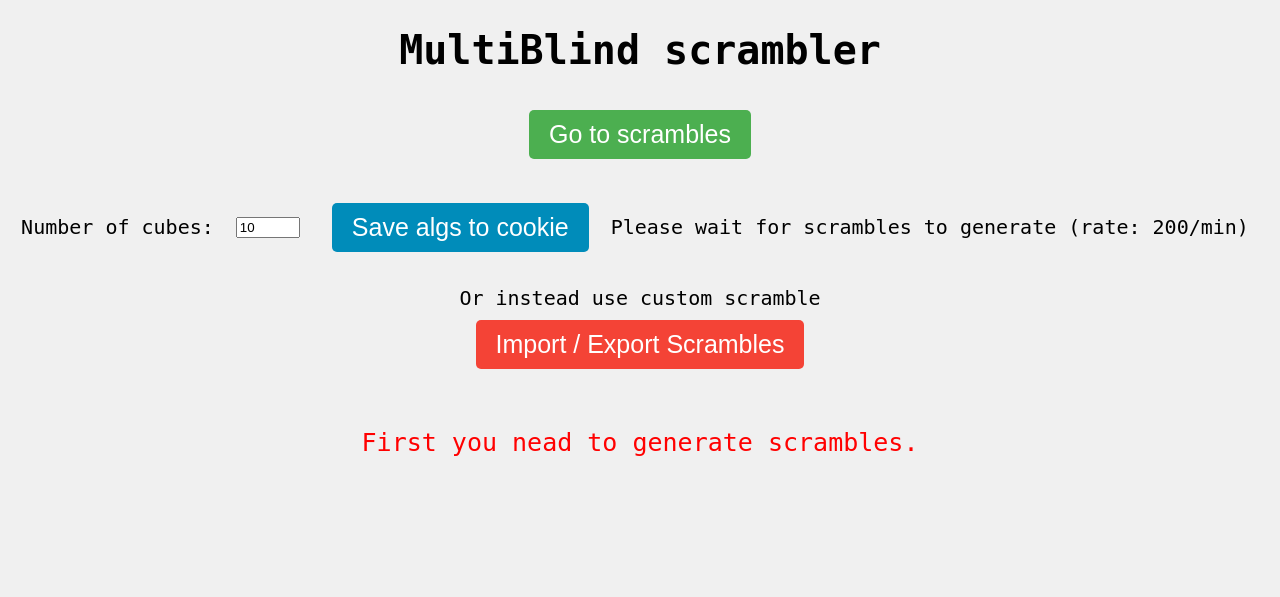
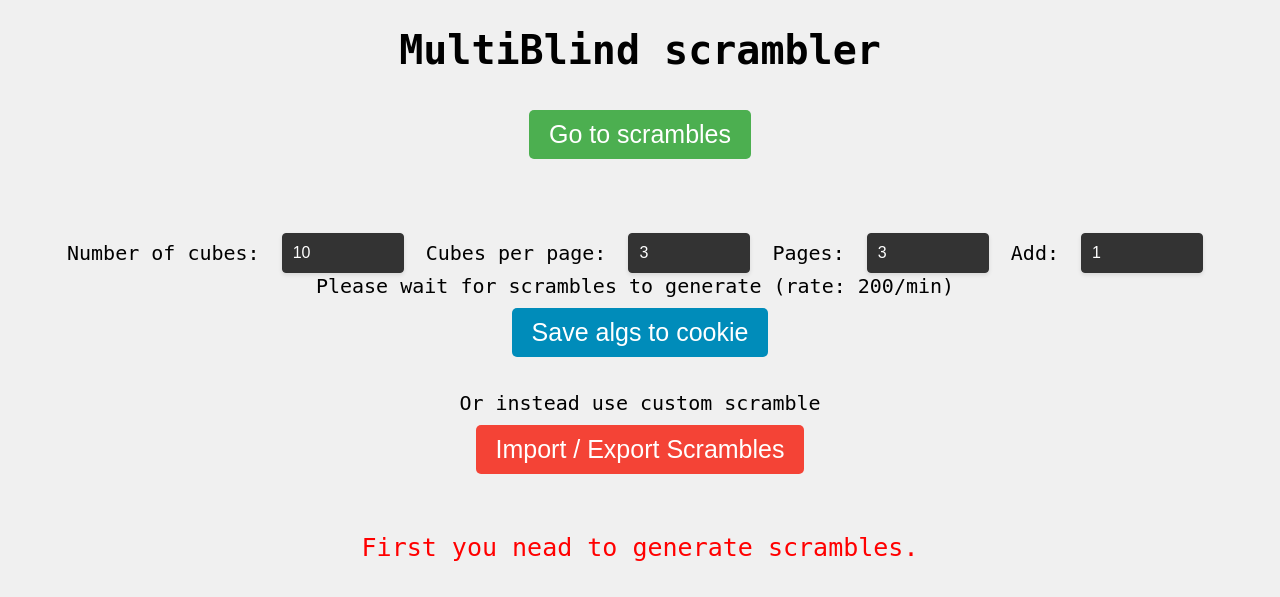
Before and after one commit to Mankifg/mbldscramb, a FastAPI app: page /scramble in a window 1280 px wide. Shown: the top 597 px of the page. Run offline with FastAPI, Linux system fonts and the light colour scheme.

Commit message:
styles/ more options

```diff
--- a/main.py
+++ b/main.py
@@ -27,6 +27,7 @@ pattern = "(([UuDdLlRrFfBbMESxyz]|[UDLRFB]w)[2']?)+"
 
 app = FastAPI()
 templates = Jinja2Templates(directory="templates")
+app.mount("/static", StaticFiles(directory="static"), name="static")
 
 def up_face(alg):
 
@@ -203,17 +204,18 @@ async def handle_form(response:Response,input_text: str = Form(...)):
     return {"output": "Saved"}
 
 @app.post("/save_scr")
-async def save_scr(response: Response,cubes: int = 2):
-    print(cubes)
+async def save_scr(response: Response,cpp:int,pages:int,add:int):
+    print(cpp,pages,add)
+
     scrambles = []
-
-    width, height, reaminder = scale(cubes)
+    width, height, reaminder = pages,cpp,add
 
     for _ in range(width):
         n = []
         for _ in range(height):
             n.append(scrambler333.get_3BLD_scramble())
         scrambles.append(n)
+        print("+")
 
     extra = []
     for _ in range(reaminder):
@@ -221,3 +223,4 @@ async def save_scr(response: Response,cubes: int = 2):
     scrambles.append(extra)
 
     response.set_cookie(key="s", value=scrambles, httponly=True)
+    print("DONE ",cpp,pages,add)
--- /dev/null
+++ b/static/styles.css
@@ -0,0 +1,240 @@
+
+body {
+    font-family: monospace !important;
+    font-size: 20px;
+    text-align: center;
+    background-color: #f0f0f0;
+    margin: 0;
+    display: flex;
+    flex-direction: column;
+    min-height: 100vh;
+}
+table {
+    margin: auto;
+    width: auto;
+    border-collapse: collapse;
+}
+th, td {
+    border: 1px solid transparent !important;
+    padding: 1px;
+    text-align: left;
+}
+#num {
+    font-size: 40px;
+}
+#scrm {
+    font-size: 30px;
+}
+#custom {
+    font-size: 30px;
+}
+#error {
+    font-size: 25px;
+    color: red;
+    text-align: center;
+}
+#newScrambleForm * {
+    display: inline-block;
+    margin-right: 10px;
+    vertical-align: middle;
+}
+#newScrambleForm p {
+    margin: 0;
+}
+.button {
+    font-size: 25px;
+    padding: 10px 20px;
+    margin: 10px;
+    color: white;
+    border: none;
+    cursor: pointer;
+    border-radius: 5px;
+}
+.button-go {
+    background-color: #4CAF50;
+}
+.button-go:hover {
+    background-color: #45a049;
+}
+.button-save {
+    background-color: #008CBA;
+}
+.button-save:hover {
+    background-color: #007bb5;
+}
+.button-custom {
+    background-color: #f44336;
+}
+.button-custom:hover {
+    background-color: #e53935;
+}
+footer {
+    margin-top: auto;
+    text-align: center;
+    padding: 10px;
+    font-size: medium;
+    background-color: #f1f1f1; /* Optional: Adds a light grey background to the footer */
+}
+
+.container {
+    display: flex;
+    justify-content: center; /* Center horizontally */
+  }
+.center-div {
+    background-color: lightblue;
+    padding: 20px;
+  }
+
+  input[type="number"] {
+    width: 100px; /* Adjust the width as needed */
+    padding: 10px;
+    font-size: 16px;
+    border: 1px solid #333;
+    border-radius: 4px;
+    background-color: #333; /* Dark background */
+    color: #fff; /* White text */
+    box-shadow: 0 2px 4px rgba(0, 0, 0, 0.1);
+    transition: background-color 0.3s ease, border-color 0.3s ease;
+}
+
+/* From Uiverse.io by ZacharyCrespin */
+@keyframes square-animation {
+    0% {
+     left: 0;
+     top: 0;
+    }
+
+    10.5% {
+     left: 0;
+     top: 0;
+    }
+
+    12.5% {
+     left: 32px;
+     top: 0;
+    }
+
+    23% {
+     left: 32px;
+     top: 0;
+    }
+
+    25% {
+     left: 64px;
+     top: 0;
+    }
+
+    35.5% {
+     left: 64px;
+     top: 0;
+    }
+
+    37.5% {
+     left: 64px;
+     top: 32px;
+    }
+
+    48% {
+     left: 64px;
+     top: 32px;
+    }
+
+    50% {
+     left: 32px;
+     top: 32px;
+    }
+
+    60.5% {
+     left: 32px;
+     top: 32px;
+    }
+
+    62.5% {
+     left: 32px;
+     top: 64px;
+    }
+
+    73% {
+     left: 32px;
+     top: 64px;
+    }
+
+    75% {
+     left: 0;
+     top: 64px;
+    }
+
+    85.5% {
+     left: 0;
+     top: 64px;
+    }
+
+    87.5% {
+     left: 0;
+     top: 32px;
+    }
+
+    98% {
+     left: 0;
+     top: 32px;
+    }
+
+    100% {
+     left: 0;
+     top: 0;
+    }
+   }
+
+   .loader {
+    position: relative;
+    width: 96px;
+    height: 96px;
+    transform: rotate(45deg);
+   }
+
+   .loader-square {
+    position: absolute;
+    top: 0;
+    left: 0;
+    width: 28px;
+    height: 28px;
+    margin: 2px;
+    border-radius: 0px;
+    background: black;
+    background-size: cover;
+    background-position: center;
+    background-attachment: fixed;
+    animation: square-animation 10s ease-in-out infinite both;
+   }
+
+   .loader-square:nth-of-type(0) {
+    animation-delay: 0s;
+   }
+
+   .loader-square:nth-of-type(1) {
+    animation-delay: -1.4285714286s;
+   }
+
+   .loader-square:nth-of-type(2) {
+    animation-delay: -2.8571428571s;
+   }
+
+   .loader-square:nth-of-type(3) {
+    animation-delay: -4.2857142857s;
+   }
+
+   .loader-square:nth-of-type(4) {
+    animation-delay: -5.7142857143s;
+   }
+
+   .loader-square:nth-of-type(5) {
+    animation-delay: -7.1428571429s;
+   }
+
+   .loader-square:nth-of-type(6) {
+    animation-delay: -8.5714285714s;
+   }
+
+   .loader-square:nth-of-type(7) {
+    animation-delay: -10s;
+   }
--- a/templates/index.html
+++ b/templates/index.html
@@ -2,84 +2,9 @@
 <html>
 <head>
     <title>mBld Scrambler</title>
-    <style>
-        body {
-            font-family: monospace !important;
-            font-size: 20px;
-            text-align: center;
-            background-color: #f0f0f0;
-            margin: 0;
-            display: flex;
-            flex-direction: column;
-            min-height: 100vh;
-        }
-        table {
-            margin: auto;
-            width: auto;
-            border-collapse: collapse;
-        }
-        th, td {
-            border: 1px solid transparent !important;
-            padding: 1px;
-            text-align: left;
-        }
-        #num {
-            font-size: 40px;
-        }
-        #scrm {
-            font-size: 30px;
-        }
-        #custom {
-            font-size: 30px;
-        }
-        #error {
-            font-size: 25px;
-            color: red;
-            text-align: center;
-        }
-        #newScrambleForm * {
-            display: inline-block;
-            margin-right: 10px;
-            vertical-align: middle;
-        }
-        #newScrambleForm p {
-            margin: 0;
-        }
-        .button {
-            font-size: 25px;
-            padding: 10px 20px;
-            margin: 10px;
-            color: white;
-            border: none;
-            cursor: pointer;
-            border-radius: 5px;
-        }
-        .button-go {
-            background-color: #4CAF50;
-        }
-        .button-go:hover {
-            background-color: #45a049;
-        }
-        .button-save {
-            background-color: #008CBA;
-        }
-        .button-save:hover {
-            background-color: #007bb5;
-        }
-        .button-custom {
-            background-color: #f44336;
-        }
-        .button-custom:hover {
-            background-color: #e53935;
-        }
-        footer {
-            margin-top: auto;
-            text-align: center;
-            padding: 10px;
-            font-size: medium;
-            background-color: #f1f1f1; /* Optional: Adds a light grey background to the footer */
-        }
-    </style>
+    <link rel="stylesheet" href="/static/styles.css">
+
+
 </head>
 <body>
     <h1>MultiBlind scrambler</h1>
@@ -88,13 +13,33 @@
     </a>
 
     <br>
-
+    <div class="container">
+        <p id="finish"></p>
+    <div class="loader">
+        <div class="loader-square"></div>
+        <div class="loader-square"></div>
+        <div class="loader-square"></div>
+        <div class="loader-square"></div>
+        <div class="loader-square"></div>
+        <div class="loader-square"></div>
+        <div class="loader-square"></div>
+    </div>
+    </div>
     <form id="newScrambleForm">
         <label for="cubes">Number of cubes:</label>
-        <input type="number" id="cubes" name="cubes" value="10" min="2" max="201">
+        <input type="number" id="cubes" name="cubes" value="10" min="2" max="201" oninput="updt()">
+        <label for="cubeperpage">Cubes per page: </label>
+        <input type="number" id="cubeperpage" name="cubeperpage" min="1">
+        <label for="cubeperpage">Pages: </label>
+        <input type="number" id="pages" name="pages"  min="1">
+        <label for="cubeperpage">Add: </label>
+        <input type="number" id="add" name="add" value="1" min="0">
+        <br>
+        <label for="cubes">Please wait for scrambles to generate (rate: 200/min)</label>
+        <br>
         <button type="submit" class="button button-save">Save algs to cookie</button>
-        <label for="cubes">Please wait for scrambles to generate (rate: 200/min)</label>
     </form>
+
 
     <br>
     Or instead use custom scramble
@@ -107,18 +52,63 @@
     <footer>Made by <a href="https://github.com/mankifg/">Mankifg</a> with <a href="https://github.com/euphwes/pyTwistyScrambler">pyTwistyScrambler</a> and <a href="https://github.com/trincaog/magiccube">magiccube</a>.</footer>
 
     <script>
+        function updt() {
+            n = document.getElementById("cubes").value;
+
+            const sq = Math.floor(Math.sqrt(n));
+            const sec = Math.floor(n / sq);
+            let rem = n - sq * sec;
+
+            const sq1 = sq + 1;
+            const sec2 = Math.floor(n / sq1);
+            const rem2 = n - sq1 * sec2;
+
+            let width, height;
+            if (rem < rem2) {
+                width = sq;
+                height = sec;
+            } else {
+                width = sq1;
+                height = sec2;
+                rem = rem2;
+            }
+
+            console.log(`${n}=${width}x${height}+${rem}`);
+
+            document.getElementById("cubeperpage").value = width;
+            document.getElementById("pages").value = height;
+            document.getElementById("add").value = rem;
+        }
+
+        updt()
+        document.querySelector('.loader').style.display = 'none';
+        document.getElementById("finish").innerHTML = '';
+
         document.getElementById('newScrambleForm').addEventListener('submit', function(event) {
             event.preventDefault();
-            const cubes = document.getElementById('cubes').value;
-            fetch(`/save_scr?cubes=${cubes}`, {
+
+            // Show the loader / hide the "Done"
+            document.getElementById("finish").innerHTML = '';
+            document.querySelector('.loader').style.display = 'block';
+
+            const cubesperpage = document.getElementById('cubeperpage').value;
+            const pages = document.getElementById('pages').value;
+            const add = document.getElementById('add').value;
+
+            fetch(`/save_scr?cpp=${cubesperpage}&pages=${pages}&add=${add}`, {
                 method: 'POST',
             })
             .then(response => response.json())
             .then(data => {
-                alert("Done");
+                document.querySelector('.loader').style.display = 'none';
+                document.getElementById("finish").innerHTML = 'Done';
             })
             .catch(error => {
                 console.error('Error:', error);
+            })
+            .finally(() => {
+                // Hide the loader
+
             });
         });
     </script>
```
Also changed, not shown: static/importexport.css (added, +72 -0 lines), static/scramble.css (added, +52 -0 lines), templates/importexport.html (+2 -74 lines), templates/scramble.html (+2 -54 lines).
